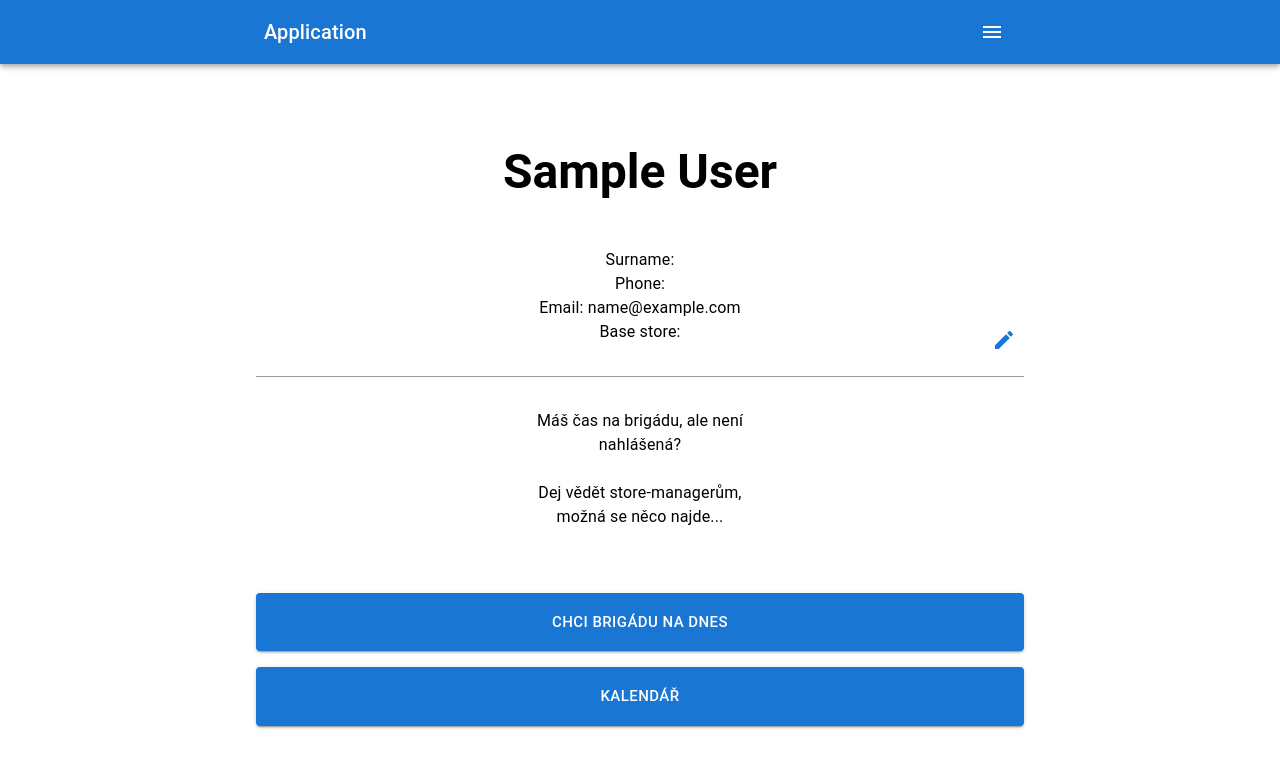
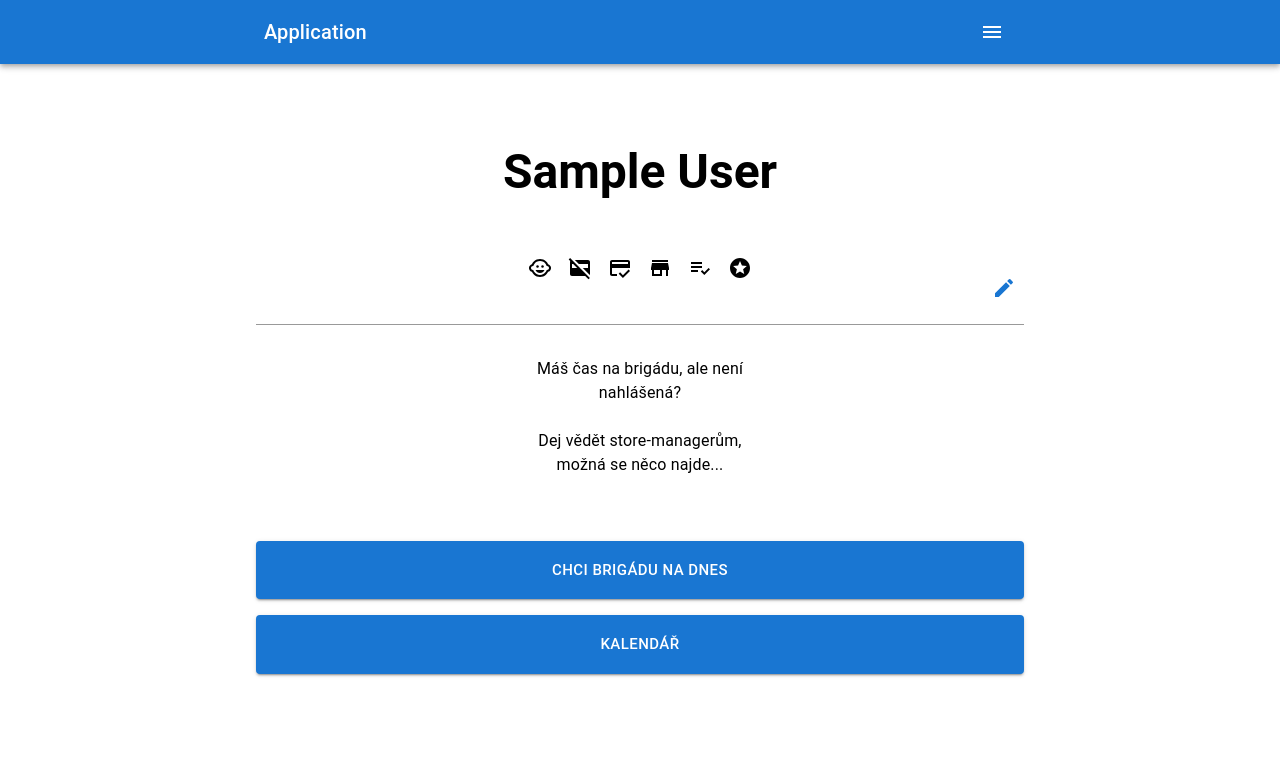
Before and after one commit to JoseOnGit/brigadaProjectFrontend, a React (Create React App) app: page /login in a window 1280 px wide. Shown: the top 768 px of the page. Built offline with nearby package versions, Linux system fonts and the light colour scheme; sample sign-in values are in the browser's storage.

Commit message:
Dashboard - Profile update

```diff
--- a/src/components/DashboardProfile.tsx
+++ b/src/components/DashboardProfile.tsx
@@ -5,6 +5,7 @@ import IconButton from "@mui/material/IconButton";
 import CreateIcon from "@mui/icons-material/Create";
 import { getProfileRoutePath } from "../routes/routePaths";
 import styled from "@emotion/styled";
+import { EmployeeLevelRating } from "./EmployeeLevelRating";
 
 type Props = {
   currentUser: CurrentUserType;
@@ -37,15 +38,11 @@ const DashboardProfile: FC<Props> = ({ currentUser }) => {
       >
         {currentUser.name}
       </Typography>
-      <Typography>
-        Surname: {currentUser.surname}
-        <br />
-        Phone: {currentUser.phone}
-        <br />
-        Email: {currentUser.email}
-        <br />
-        Base store: {currentUser.base?.name}
+      <Typography sx={{ marginBottom: "1rem" }}>
+        {currentUser.base?.name}
       </Typography>
+
+      <EmployeeLevelRating level={currentUser.level} />
 
       <EditIconWrapper>
         <IconButton
--- a/src/components/EmployeeLevel.tsx
+++ b/src/components/EmployeeLevel.tsx
@@ -44,7 +44,7 @@ type PositionsType =
 
 // ALL LEVELS LIST
 
-const employeeLevels: EmployeeLevelType[] = [
+export const employeeLevels: EmployeeLevelType[] = [
   {
     id: 1,
     icon: ChildCareIcon,
@@ -161,7 +161,7 @@ const defaultDisplay = "inline-block";
 const defaultTextAlignment = "left";
 const defaultLabelPosition = "right";
 const defaultTooltipPosition = "top";
-const disabledColor = "#00000042";
+const disabledColor = "#00000012";
 
 // PROPERTIES
 
@@ -310,7 +310,9 @@ const EmployeeLevel: FC<Props> = ({
               <SvgIcon
                 component={displayedLevel.icon}
                 fontSize={isCustomSize ? "inherit" : sizeOfIcon}
-                color={disabled ? "disabled" : "inherit"}
+                sx={{
+                  fill: `${disabled ? disabledColor : "inherit"}`,
+                }}
               />
             </LevelIcon>
           )}
--- a/src/components/EmployeeLevelGroup.tsx
+++ b/src/components/EmployeeLevelGroup.tsx
@@ -1,7 +1,6 @@
 import styled from "@emotion/styled";
 import React, { FC, ReactNode } from "react";
-
-type DirectionType = "row" | "column";
+import { DirectionType } from "../types/commonTypes";
 
 type Props = {
   children: ReactNode;
--- /dev/null
+++ b/src/components/EmployeeLevelRating.tsx
@@ -0,0 +1,37 @@
+import React, { FC, ReactNode } from "react";
+import {
+  EmployeeLevel,
+  LevelNumberType,
+  employeeLevels,
+} from "./EmployeeLevel";
+
+type Props = {
+  level: number;
+  col?: boolean;
+};
+
+const EmployeeLevelRating: FC<Props> = ({ level, col }) => {
+  console.log("%c⧭ level ", "color: #99adcc", level);
+  console.log("%c⧭ col ", "color: #99adcc", col);
+
+  const renderLevels = () => {
+    let allLlevels: ReactNode[] = [];
+
+    for (let i = 1; i < employeeLevels.length + 1; i++) {
+      console.log("%c⧭ i ", "color: #f279ca", i);
+      allLlevels.push(
+        <EmployeeLevel
+          key={i}
+          level={i as LevelNumberType}
+          disabled={i > level}
+          hideLabel
+        />
+      );
+    }
+    return allLlevels;
+  };
+
+  return <div>{renderLevels()}</div>;
+};
+
+export { EmployeeLevelRating };
--- a/src/components/MainNavigation.tsx
+++ b/src/components/MainNavigation.tsx
@@ -47,7 +47,7 @@ const menuItems: MenuItemType[] = [
     icon: <PersonIcon />,
     label: TXT.mainNavigation.profile,
     route: getProfileRoutePath(),
-    permission: [role.USER],
+    permission: [role.USER, role.MODERATOR],
   },
   {
     icon: <PeopleAltIcon />,
--- a/src/services/auth.service.js
+++ b/src/services/auth.service.js
@@ -18,7 +18,7 @@ class AuthService {
   }
 
   logout() {
-    localStorage.removeItem("user");
+    localStorage.clear();
   }
 
   register(name, surname, email, phone, baseId, onboardDate, level, password) {
--- a/src/types/commonTypes.ts
+++ b/src/types/commonTypes.ts
@@ -1,4 +1,6 @@
 export type PickedDayVariant = "selected" | "confirmed";
+
+export type DirectionType = "row" | "column";
 
 export type TextFieldPropsType = {
   margin: "normal" | "dense" | "none" | undefined;
```
Also changed, not shown: 1 other file (tests, documents, lock files or other folders).
